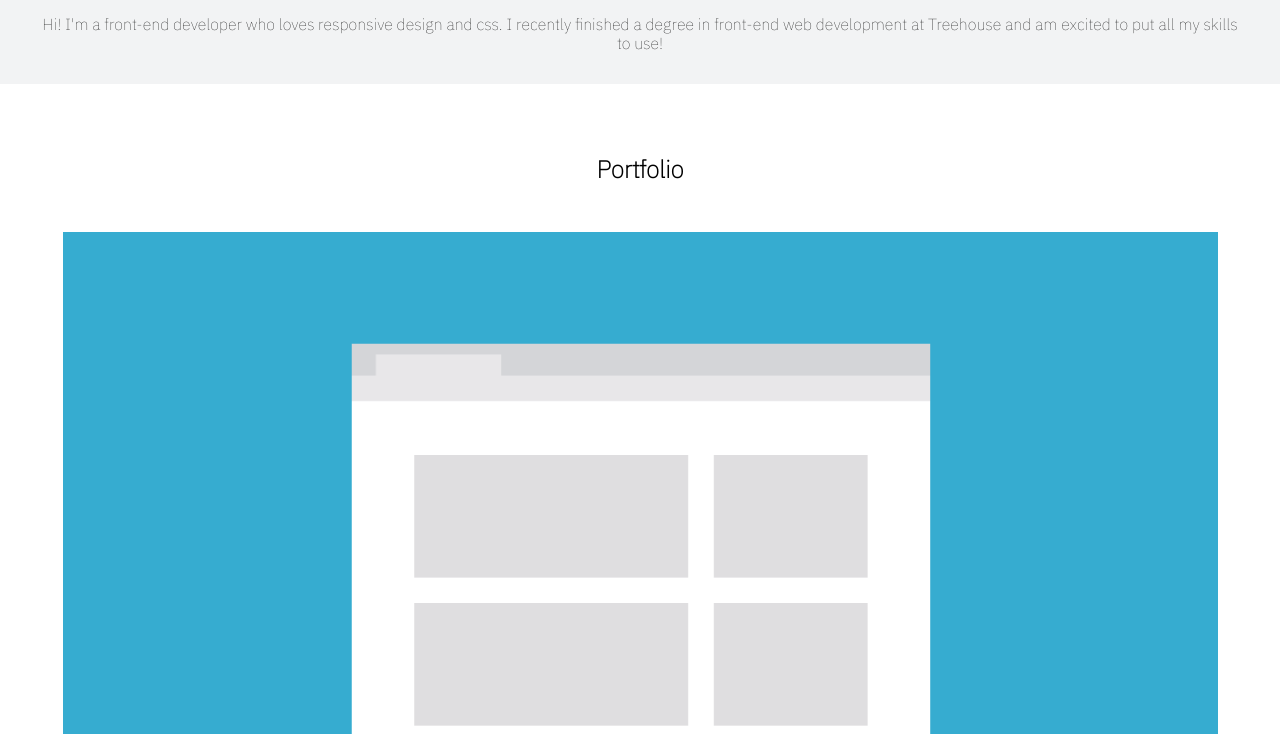
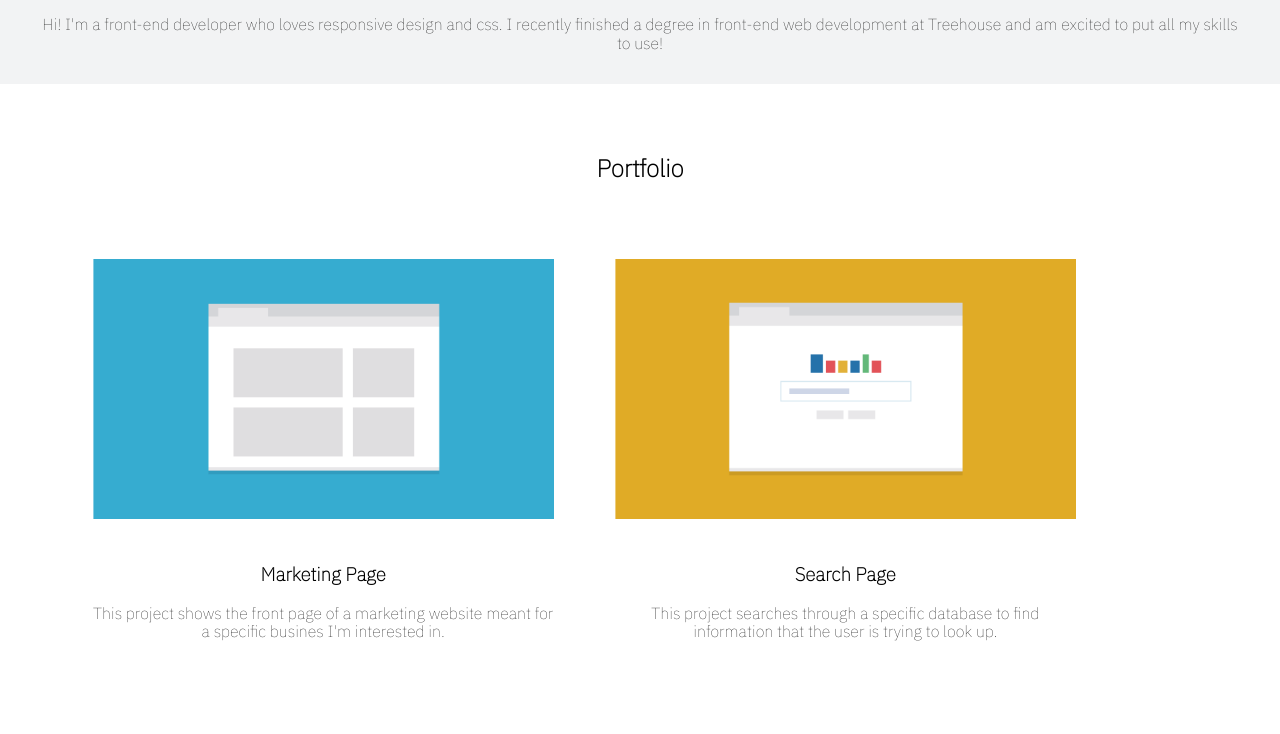
Before and after one commit to joelseverne/techdegree-project-2, a plain HTML site: page index.html in a window 1280 px wide. Shown: the part 500-1234 px from the top of the page. Drawn offline with Linux system fonts and the light colour scheme.

Commit message:
media queries added

```diff
--- a/style.css
+++ b/style.css
@@ -89,7 +89,6 @@ footer {
   float: left;
   background-color: #F2F3F4;
   width: 40%;
-  margin-left: 0;
   text-align: left;
 }
 
@@ -97,7 +96,6 @@ footer {
   float: right;
   background-color: #F2F3F4;
   width: 40%;
-  margin-right: 0 auto;
   text-align: right;
 }
 
@@ -172,3 +170,32 @@ a:hover {
   padding-left: 2%;
   padding-right: 2%;
 }
+
+/*** Base styles ***
+********************/
+
+/*** tablet ***
+***************************/
+
+@media (min-width: 768px) {
+
+  figure {
+    width: 40%;
+    display: inline-block;
+    /* margin: 0 auto; */
+  }
+
+  .main-wrapper {
+    width: 90%;
+  }
+
+}
+
+
+
+/*** Desktop ***
+***************************/
+
+@media (min-width: 1024px) {
+
+}
```
